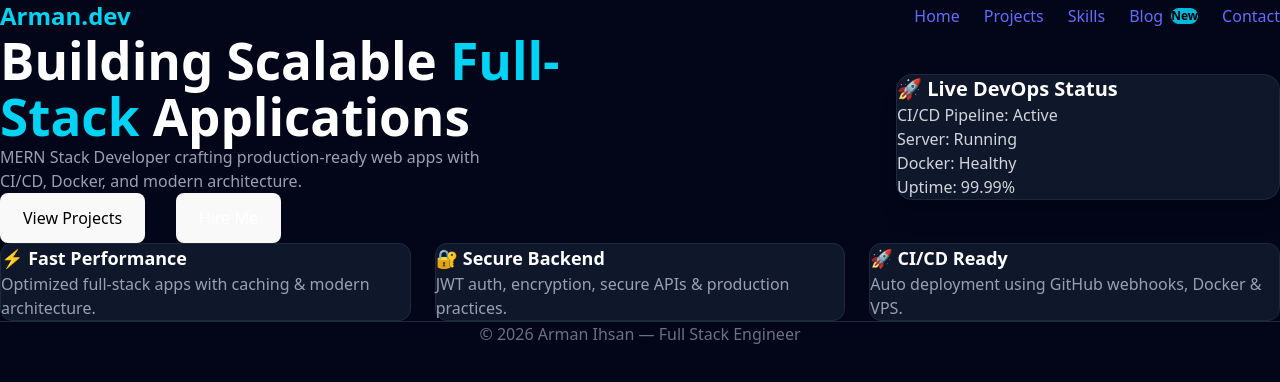
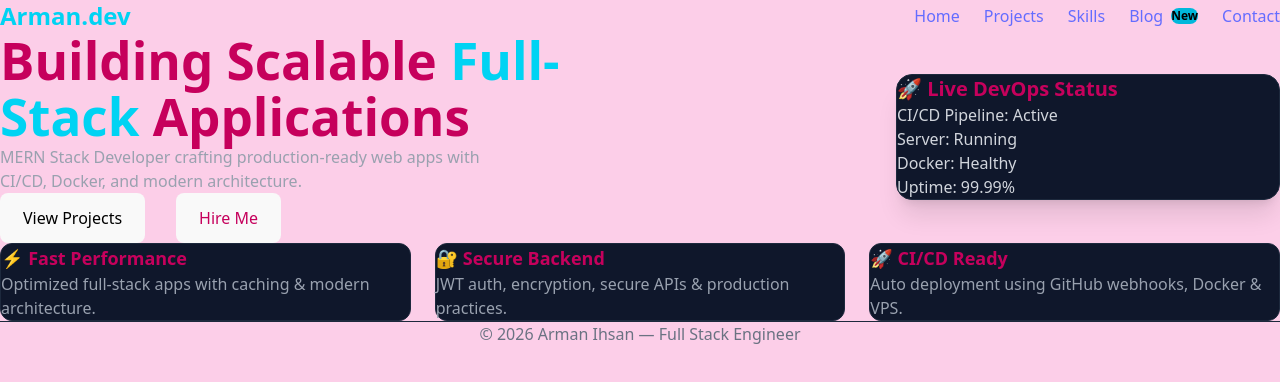
Before and after one commit to armanihsan-dev/CI-FrontEnd, a React (Vite) app: page / in a window 1280 px wide. Shown: the top 382 px of the page. Built offline with nearby package versions, Linux system fonts and the light colour scheme.

Commit message:
made some UI changes

```diff
--- a/src/App.jsx
+++ b/src/App.jsx
@@ -3,11 +3,18 @@ import toast, { Toaster } from 'react-hot-toast';
 
 const App = () => {
   return (
-    <div className="min-h-screen bg-slate-950 text-white px-6 md:px-20 py-8">
-      <Toaster position="top-right" toastOptions={{
-        style: { background: '#0f172a', color: '#fff', border: '1px solid #22d3ee' },
-        success: { iconTheme: { primary: '#22d3ee', secondary: '#0f172a' } },
-      }} />
+    <div className="h-screen bg-pink-200 text-pink-700 px-6 md:px-20 py-8">
+      <Toaster
+        position="top-right"
+        toastOptions={{
+          style: {
+            background: '#0f172a',
+            color: '#fff',
+            border: '1px solid #22d3ee',
+          },
+          success: { iconTheme: { primary: '#22d3ee', secondary: '#0f172a' } },
+        }}
+      />
       {/* NAVBAR */}
       <header className="flex justify-between items-center mb-16">
         <h2 className="text-2xl font-bold text-cyan-400">Arman.dev</h2>
```
Also changed, not shown: 1 other file (tests, documents, lock files or other folders).
